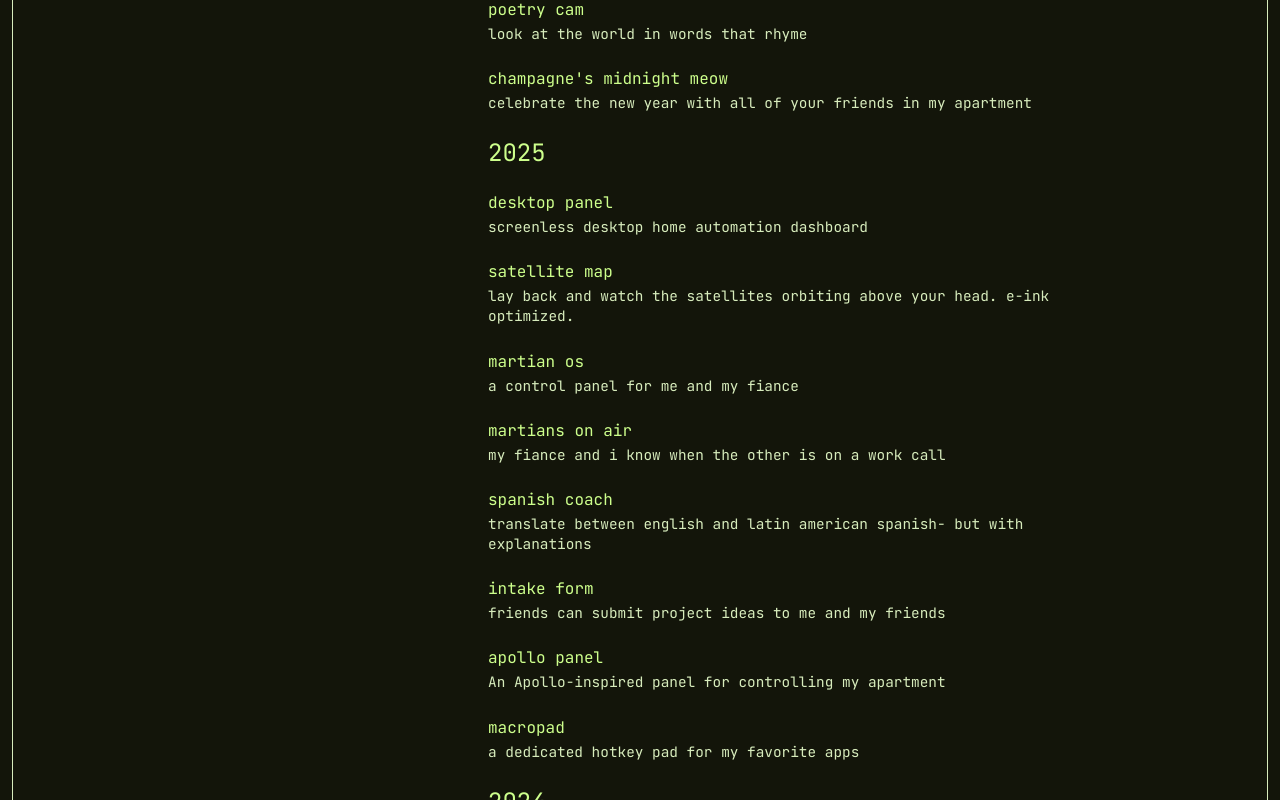
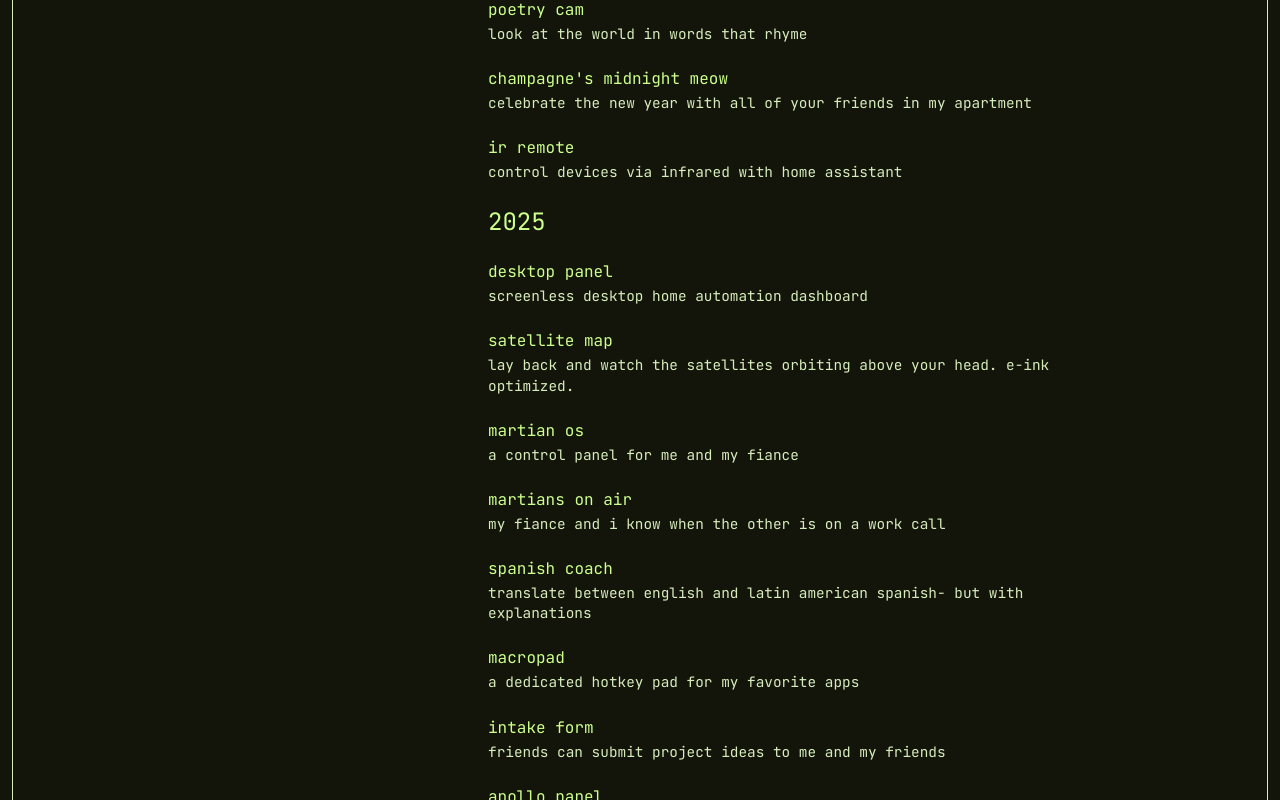
Before and after one commit to dzaharia1/personal-site, a React (Vite) app: page / in a window 1280 px wide. Shown: the part 460-1260 px from the top of the page. Built offline with nearby package versions, Linux system fonts and the light colour scheme; the HTML template or start-up script is replaced by a standard one.

Commit message:
Add ir remote entry at beginning of 2026 and move macropad above intake form
https://claude.ai/code/session_014fJx8ZcyiqqePwALvRpdCz

```diff
--- a/src/data.js
+++ b/src/data.js
@@ -34,6 +34,12 @@ export const projects = [
     categories: ["play"]
   },
   {
+    title: "ir remote",
+    description: "control devices via infrared with home assistant",
+    year: 2026,
+    categories: ["utility"]
+  },
+  {
     title: "desktop panel",
     description: "screenless desktop home automation dashboard",
     year: 2025,
@@ -65,6 +71,12 @@ export const projects = [
     categories: ["utility"]
   },
   {
+    title: "macropad",
+    description: "a dedicated hotkey pad for my favorite apps",
+    year: 2025,
+    categories: ["utility"]
+  },
+  {
     title: "intake form",
     href: "https://intake.fcc.lol",
     description: "friends can submit project ideas to me and my friends",
@@ -78,12 +90,6 @@ export const projects = [
     categories: ["utility"]
   },
   {
-    title: "macropad",
-    description: "a dedicated hotkey pad for my favorite apps",
-    year: 2025,
-    categories: ["utility"]
-  },
-  {
     title: "Subway Sign",
     description: "glance at upcoming subway arrivals",
     year: 2024,
```
